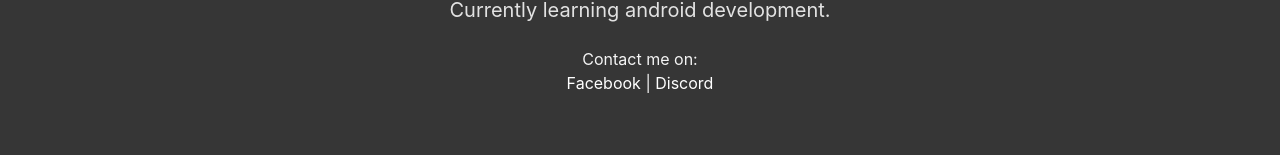
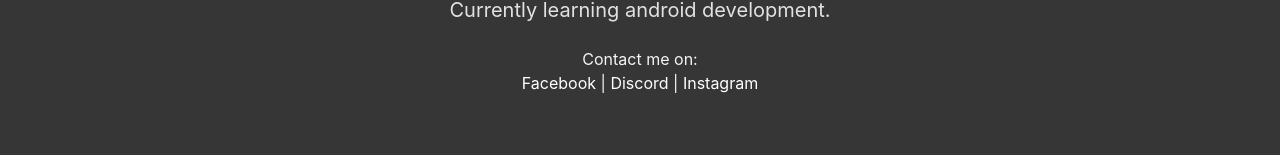
Before and after one commit to 0trebor0/0trebor0.github.io, a plain HTML site: page index.html in a window 1280 px wide. Shown: the part 263-418 px from the top of the page. Drawn offline with nearby package versions, Linux system fonts and the light colour scheme; no server answers.

Commit message:
adding instagram contact

```diff
--- a/index.html
+++ b/index.html
@@ -61,7 +61,6 @@ limitations under the License.
 				var data = await fetch( github+"/users/0trebor0/repos" );
 				data = await data.json();
 				data.forEach( ( project )=>{
-					//console.log( project.name.search('github.io') );
 					if( project.name.search('github.io') == -1 ){
 						if( project.fork !== true ){
 							description = "";
@@ -84,7 +83,7 @@ limitations under the License.
 					</figure>
 					<h2 class="subtitle">I'm a tech lover, enjoy php, nodejs, css, html and javascript.</br> Currently learning android development.</h2>
 					<p>Contact me on:</p>
-					<p><a href="https://www.facebook.com/0trebor0" target="_blank" style='color:white;'>Facebook</a> | <a href="https://discord.gg/eZQeeVn" target="_blank" style='color:white;'>Discord</a></p>
+					<p><a href="https://www.facebook.com/0trebor0" target="_blank" style='color:white;'>Facebook</a> | <a href="https://discord.gg/eZQeeVn" target="_blank" style='color:white;'>Discord</a> | <a href="https://www.instagram.com/0trebor00/" target="_blank" style='color:white;'>Instagram</a></p>
 				</div>
 			</div>
 			<div class="hero-foot">
@@ -99,26 +98,6 @@ limitations under the License.
 			<div class="hero-body">
 				<div class="container has-text-centered"id="projectsList">
 					<p class="title">My Projects</p>
-					<!--<div class="content box">
-						<h1>php-register-and-login-example</h1>
-						<p>Simple php script to allow you to login to your account with session saved on the database</p>
-						<a class="button" href="https://github.com/0trebor0/php-register-and-login-example">GitHub</a>
-					</div>
-					<div class="content box">
-						<h1>Simple-HTTP-Server</h1>
-						<p>This is an easy to use tool that makes it easy to manage a http server</br>Currently in development.</p>
-						<a class="button" href="https://github.com/0trebor0/Simple-HTTP-Server">GitHub</a>
-					</div>
-					<div class="content box">
-						<h1>cryptoCommandLine</h1>
-						<p>Just a crypto command line to encrypt and decrypt file</p>
-						<a class="button" href="https://github.com/0trebor0/cryptoCommandLine">GitHub</a>
-					</div>
-					<div class="content box">
-						<h1>http file encrypt and decrypt</h1>
-						<p>Simple http server that allows you to upload a file and encrypt it with a passwod that you choose</p>
-						<a class="button" href="https://github.com/0trebor0/http-file-encrypt-and-decrypt">GitHub</a>
-					</div>-->
 				</div>
 			</div>
 		</section>
```
